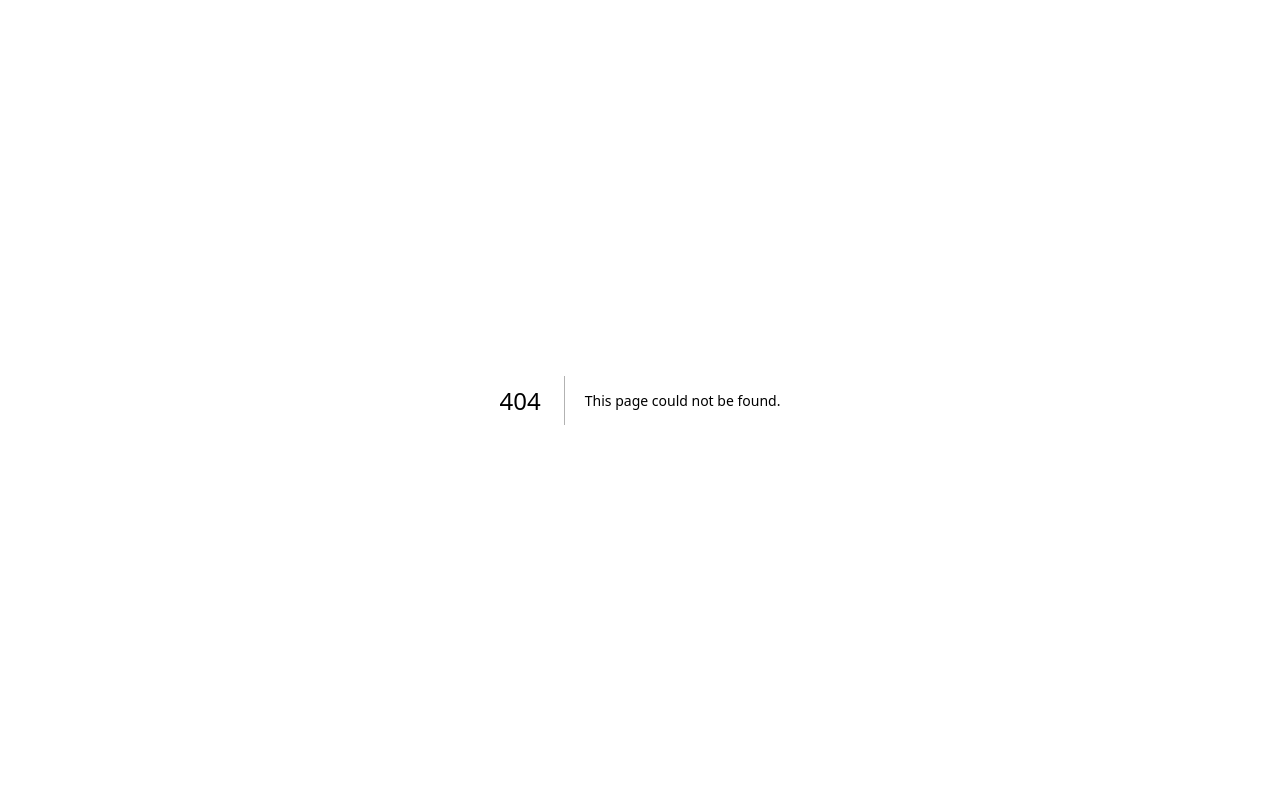
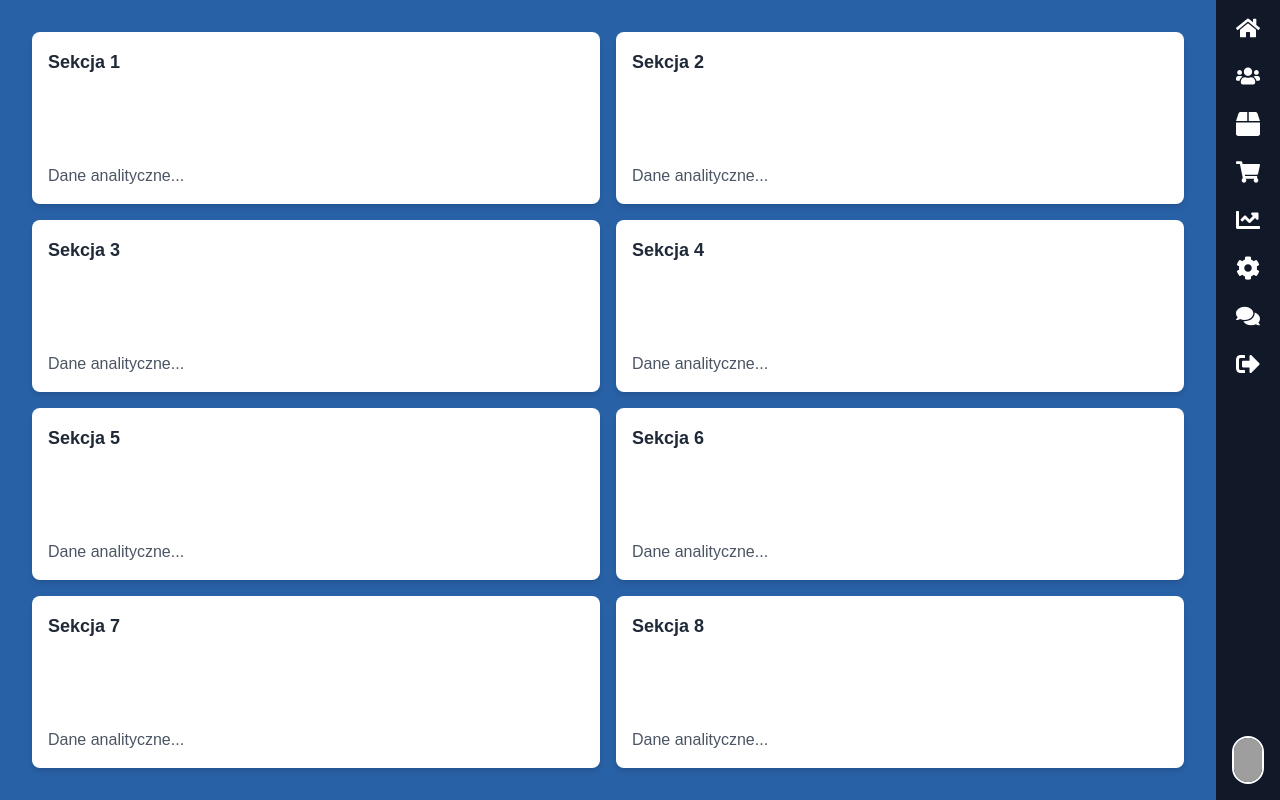
Before and after one commit to hubert977/NEXICRM-FE, a Next.js app: page /dashboard-hrm in a window 1280 px wide. Before the commit this address had no page. Built offline with nearby package versions, Linux system fonts and the light colour scheme; grey boxes are pictures that could not be loaded.

Commit message:
feature/NEXI-21

```diff
--- /dev/null
+++ b/src/app/dashboard-hrm/page.tsx
@@ -0,0 +1,19 @@
+"use client";
+
+import { dashboardData } from "../mocks/Dashboard";
+import { Section } from "../components/Section/Section";
+import { NavBar } from "../components/NavBar/NavBar";
+export default function Dashboard() {
+  return (
+    <div className="flex h-screen bg-gradient-to-b bg-oceanBlue to-blue-800">
+      <main className="flex-1 p-8 overflow-y-auto">
+        <div className="grid grid-rows-4 grid-cols-2 gap-4 h-full">
+          {dashboardData.map(({ name }) => (
+            <Section name={name} />
+          ))}
+        </div>
+      </main>
+      <NavBar />
+    </div>
+  );
+}
```
